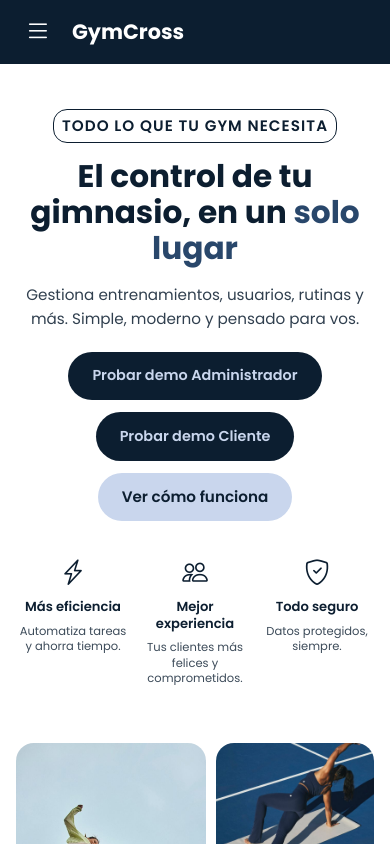
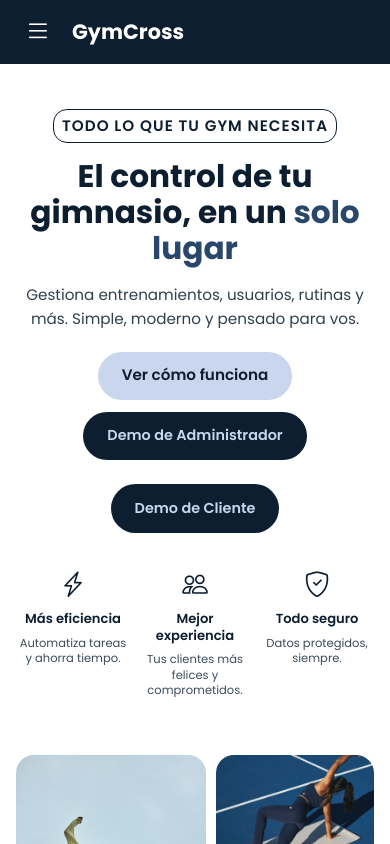
Before and after one commit to julietaagui/gym-landing, a React (Vite) app in the folder client/: page / in a window 390 px wide. Shown: the top 844 px of the page. Built offline with nearby package versions, Linux system fonts and the light colour scheme; no server answers.

Commit message:
Polish landing calls to action and footer

```diff
--- a/client/src/App.css
+++ b/client/src/App.css
@@ -137,18 +137,26 @@
 
 .hero-buttons {
   display: flex;
-  gap: 1.5rem;
+  flex-direction: column;
+  align-items: flex-start;
+  gap: 0.75rem;
   margin-bottom: 1rem;
   justify-content: flex-start;
   flex-wrap: wrap;
 }
 
-.hero-buttons > a {
+.hero-buttons a {
   display: inline-flex;
   align-items: center;
   justify-content: center;
   min-height: 48px;
   text-decoration: none;
+}
+
+.hero-demo-buttons {
+  display: flex;
+  flex-wrap: wrap;
+  gap: 1.5rem;
 }
 
 .btn-sec {
@@ -852,7 +860,7 @@
 }
 
 .footer-section a:hover {
-  color: var(--accent-color);
+  color: var(--primary-04);
 }
 
 .footer-bottom {
@@ -1062,6 +1070,8 @@
 .problem-number {
   width: 48px;
   height: 48px;
+  flex: 0 0 48px;
+  aspect-ratio: 1;
   border-radius: 50%;
   background: var(--primary-04);
   color: var(--primary-01);
@@ -1234,10 +1244,15 @@
   .hero-buttons {
     width: 100%;
     gap: 0.75rem;
-  }
-
-  .hero-buttons > a {
+    align-items: center;
+  }
+
+  .hero-buttons a {
     min-height: 48px;
+    justify-content: center;
+  }
+
+  .hero-demo-buttons {
     justify-content: center;
   }
 
--- a/client/src/components/Footer.jsx
+++ b/client/src/components/Footer.jsx
@@ -15,9 +15,6 @@ export function Footer() {
               <h4>Producto</h4>
               <ul>
                 <li>
-                  <a href="#features">Características</a>
-                </li>
-                <li>
                   <a href="#benefits">Beneficios</a>
                 </li>
                 <li>
@@ -27,31 +24,10 @@ export function Footer() {
             </div>
 
             <div className="footer-section">
-              <h4>Compañía</h4>
-              <ul>
-                <li>
-                  <a href="#about">Sobre nosotros</a>
-                </li>
-                <li>
-                  <a href="#privacy">Privacidad</a>
-                </li>
-                <li>
-                  <a href="#terms">Términos</a>
-                </li>
-              </ul>
-            </div>
-
-            <div className="footer-section">
               <h4>Síguenos</h4>
               <ul>
                 <li>
-                  <a href="#twitter">Twitter</a>
-                </li>
-                <li>
                   <a href="#instagram">Instagram</a>
-                </li>
-                <li>
-                  <a href="#linkedin">LinkedIn</a>
                 </li>
               </ul>
             </div>
--- a/client/src/components/Hero.jsx
+++ b/client/src/components/Hero.jsx
@@ -18,12 +18,21 @@ export function Hero() {
 
               <div className="hero-buttons">
                 <a
+                  className="btn-sec"
+                  href="https://tutorial-gymcross.vercel.app"
+                  target="_blank"
+                  rel="noopener noreferrer"
+                >
+                  Ver cómo funciona
+                </a>
+                <div className="hero-demo-buttons">
+                  <a
                     className="btn-pri btn-large"
                     href="https://gym-cross-admin-fe.vercel.app"
                     target="_blank"
                     rel="noopener noreferrer"
                   >
-                  Probar demo Administrador
+                    Demo de Administrador
                   </a>
                   <a
                     className="btn-pri btn-large"
@@ -31,16 +40,9 @@ export function Hero() {
                     target="_blank"
                     rel="noopener noreferrer"
                   >
-                  Probar demo Cliente
+                    Demo de Cliente
                   </a>
-                <a
-                  className="btn-sec"
-                  href="https://tutorial-gymcross.vercel.app"
-                  target="_blank"
-                  rel="noopener noreferrer"
-                >
-                  Ver cómo funciona
-                </a>
+                </div>
               </div>
 
               <div className="hero-benefits">
```
Also changed, not shown: 1 other file (tests, documents, lock files or other folders). Lines whose indentation alone changed are shown as unchanged.
